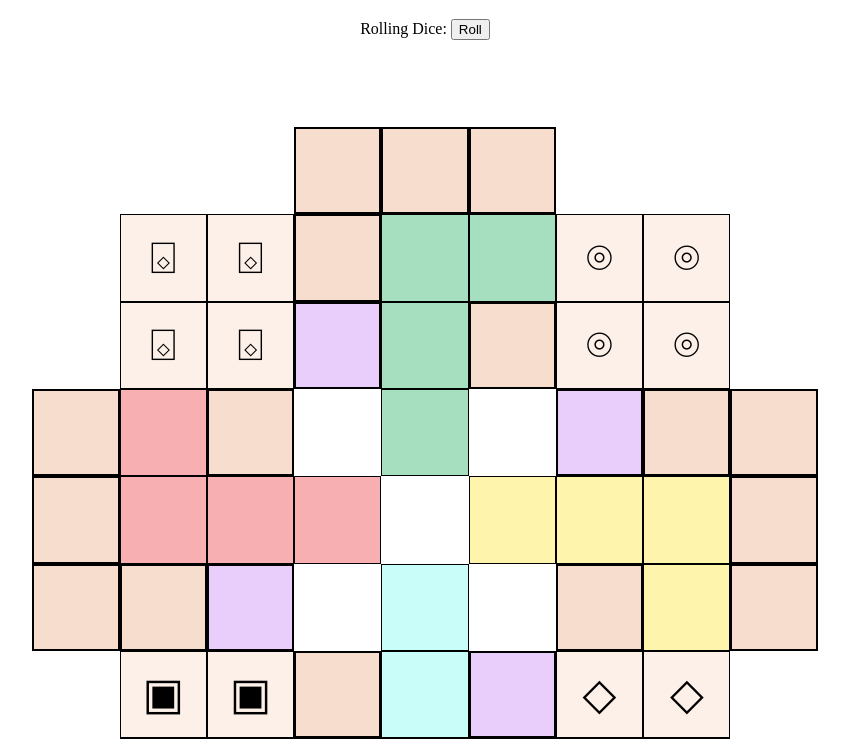
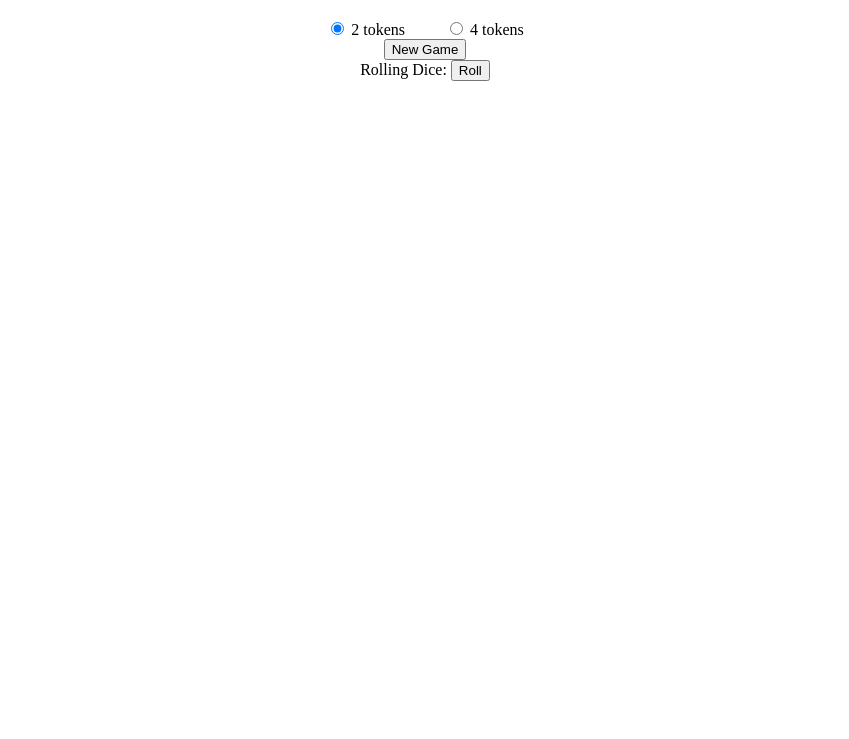
Before and after one commit to BlackJack255/Html_Games, a plain HTML site: page 008_Ludo/index.html in a window 1280 px wide. Shown: the part 61-800 px from the top of the page, without its empty margins (215-1064 px from the left). Drawn offline with Linux system fonts and the light colour scheme.

Commit message:
[feat] 008_Ludo: add token number button, new game button
allow choice of shorter game with 2 tokens only

currently default button styles, change styles in future

```diff
--- a/008_Ludo/index.html
+++ b/008_Ludo/index.html
@@ -14,6 +14,14 @@
         <header class="header">
             <h1>Ludo</h1>
             <div>
+                <div>
+                    <input type="RADIO" id="token-butt" name="token-butt" value="2" checked>
+                    <label for="token-butt">2 tokens</label>
+                    &nbsp;&nbsp;&nbsp;&nbsp;&nbsp;&nbsp;&nbsp;&nbsp;
+                    <input type="RADIO" id="token-butt" name="token-butt" value="4">
+                    <label for="token-butt">4 tokens</label>
+                </div>
+                <button type="button", id="new-game">New Game</button>
 
             </div>
         </header>
--- a/008_Ludo/script.js
+++ b/008_Ludo/script.js
@@ -25,6 +25,9 @@
     let part_path_len = 2*home_col_len + 3
     let circuit_len = (part_path_len) * 4
     let board_cols = ((home_col_len+1)+1)*2 + 3
+
+    var token_butt = document.getElementsByName("token-butt")
+    var new_game_butt = document.getElementById("new-game")
 
     const NONE = -1
 
@@ -591,6 +594,11 @@
     }
 
     function newGame(){
+        for(let i=0; i<token_butt.length; i++){
+            if(token_butt[i].checked){
+                token_num = Number(token_butt[i].value)
+            }
+        }
         // game, ai
         game = new ludo.Game()
         game.setGame(player_num, human_num, ai_num, home_col_len, token_num, true)
@@ -626,6 +634,9 @@
         console.log("game: ", game)
 
         document.documentElement.style.setProperty('--board-cols', board_cols)
+
+        // clear children if exist
+        board.replaceChildren()
 
         for(let i=0; i<board_cols; i++){
             for(let j=0; j<board_cols; j++){
@@ -680,7 +691,7 @@
 
     }
 
-    newGame()
+    new_game_butt.addEventListener("click", ()=>newGame())
 
 
     // include human play mode
```
